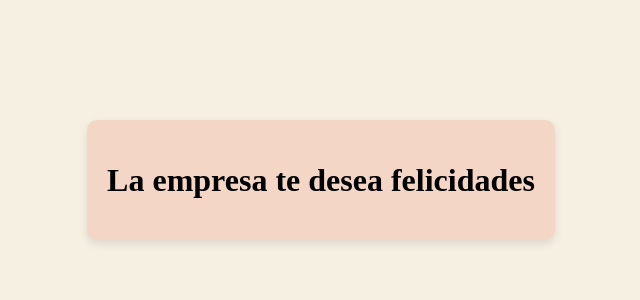
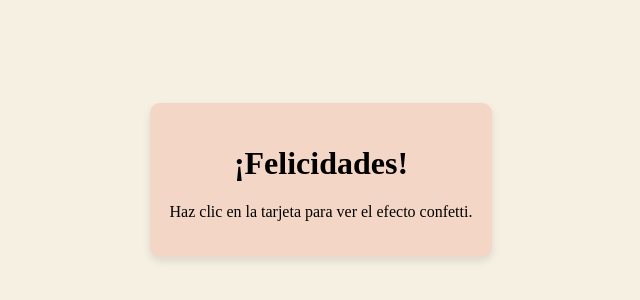
Before and after one commit to ANPECtarjetas/ANPECtarjetas.github.io, a plain HTML site: page index.html in a window 1280 px wide. Shown: the part 220-520 px from the top of the page, without its empty margins (319-959 px from the left). Drawn offline with Linux system fonts and the light colour scheme.

Commit message:
Update index.html

```diff
--- a/index.html
+++ b/index.html
@@ -3,12 +3,17 @@
 <head>
   <meta charset="UTF-8">
   <meta name="viewport" content="width=device-width, initial-scale=1.0">
+  <link rel="stylesheet" href="styles.css">
   <title>Tarjeta Interactiva</title>
-  <link rel="stylesheet" href="styles.css">
 </head>
 <body>
-  <div class="card">
-    <h1>La empresa te desea felicidades</h1>
+  <div class="card" onclick="handleClick()">
+    <h1>¡Felicidades!</h1>
+    <p>Haz clic en la tarjeta para ver el efecto confetti.</p>
+  </div>
+
+  <div class="confetti" id="confetti">
+    <div class="confetti-piece"></div>
   </div>
 
   <script src="script.js"></script>
```
